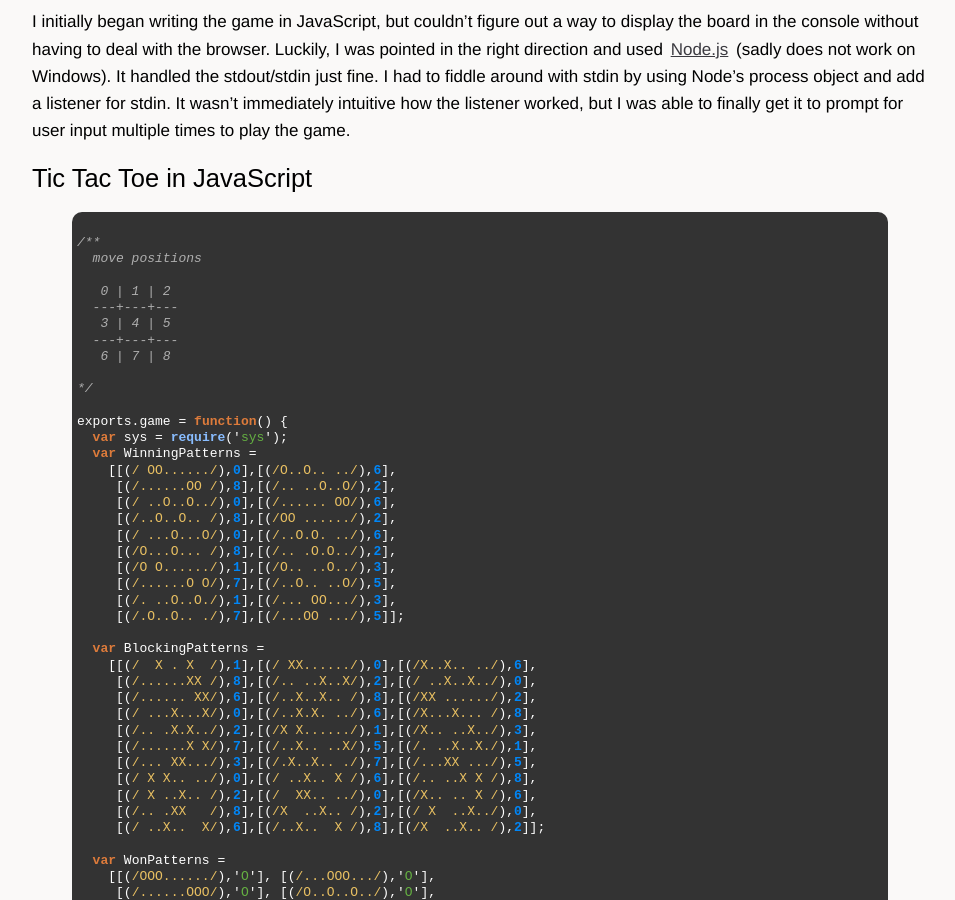
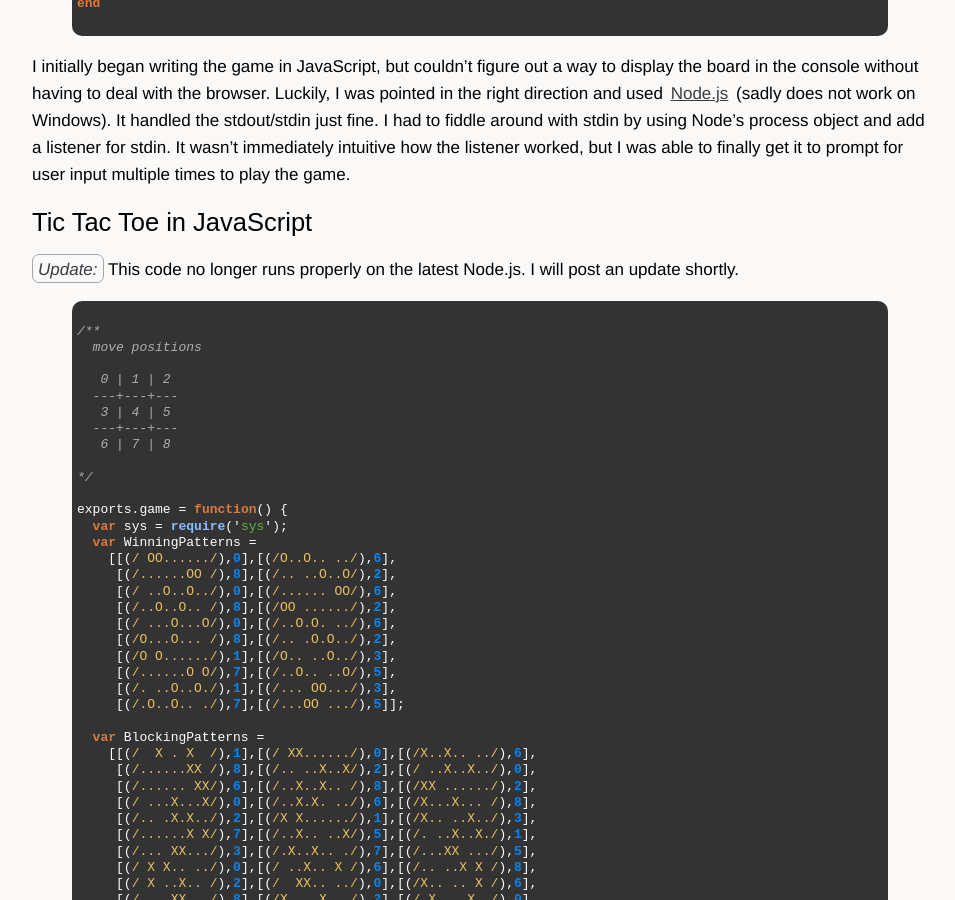
Before and after one commit to sl4m/sl4m.github.com, a Jekyll site: the page built from _posts/2010-03-15-tic-tac-toe-in-ruby-and-javascript.markdown, in a window 1280 px wide and 900 px high, scrolled down 3797 px. Shown: the whole window, without its empty margins (160-1115 px from the left). Built offline with Jekyll 4.4.1, drawn with Linux system fonts in a browser that asks for light colours; comment, search, counter and statistics services are not loaded; some of the changed text lies outside the part shown.

Commit message:
added notes about code

```diff
--- a/_posts/2010-03-15-tic-tac-toe-in-ruby-and-javascript.markdown
+++ b/_posts/2010-03-15-tic-tac-toe-in-ruby-and-javascript.markdown
@@ -27,6 +27,8 @@
 I was at a loss.  I think it was easy for my friend since he thinks in RL, but I couldn't figure it out right away.  So off to Google I went again, looking for another solution.  I found several search results and ended up finding what became my solution.  I never looked at Tic Tac Toe beyond the rules and playing the game, so it was interesting to learn about the algorithm that the computer would use.  This [solution](http://webster.cs.ucr.edu/AsmTools/MASM/TicTacToe/ttt3_1.html) basically had a similar table, but not all 362,880 possibilities.  It used pattern sets in regular expressions to look for a winning move or a blocking move.  Storing these patterns in arrays of arrays, yielded the Ruby code below.
 
 ## Tic Tac Toe in Ruby
+
+*Update:* This code is old and has been replaced.  See the latest [here](http://github.com/sl4m/tic_tac_toe_ruby).
 
 {% highlight ruby %}
 # move positions
@@ -198,6 +200,8 @@
 I initially began writing the game in JavaScript, but couldn't figure out a way to display the board in the console without having to deal with the browser.  Luckily, I was pointed in the right direction and used [Node.js](http://nodejs.org/) (sadly does not work on Windows).  It handled the stdout/stdin just fine.  I had to fiddle around with stdin by using Node's process object and add a listener for stdin.  It wasn't immediately intuitive how the listener worked, but I was able to finally get it to prompt for user input multiple times to play the game.
 
 ## Tic Tac Toe in JavaScript
+
+*Update:* This code no longer runs properly on the latest Node.js.  I will post an update shortly.
 
 {% highlight javascript %}
 /**
```
